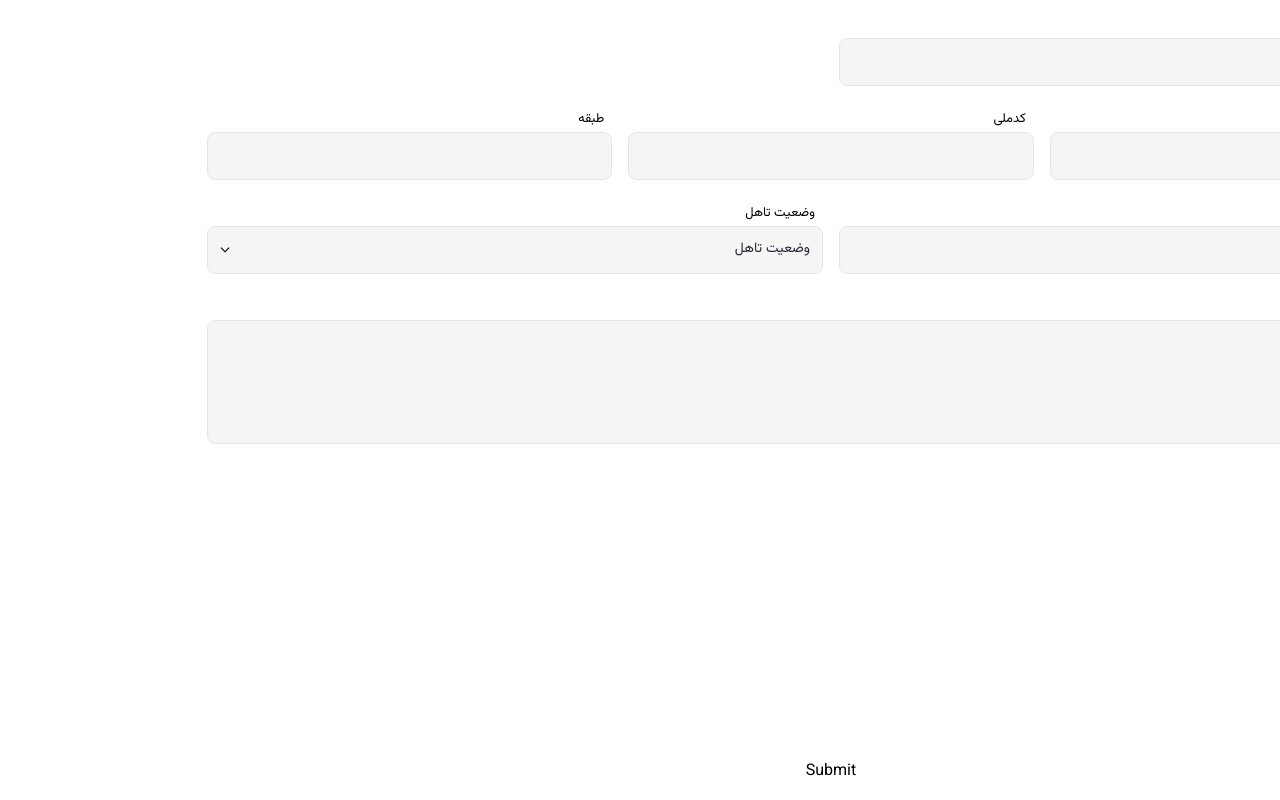
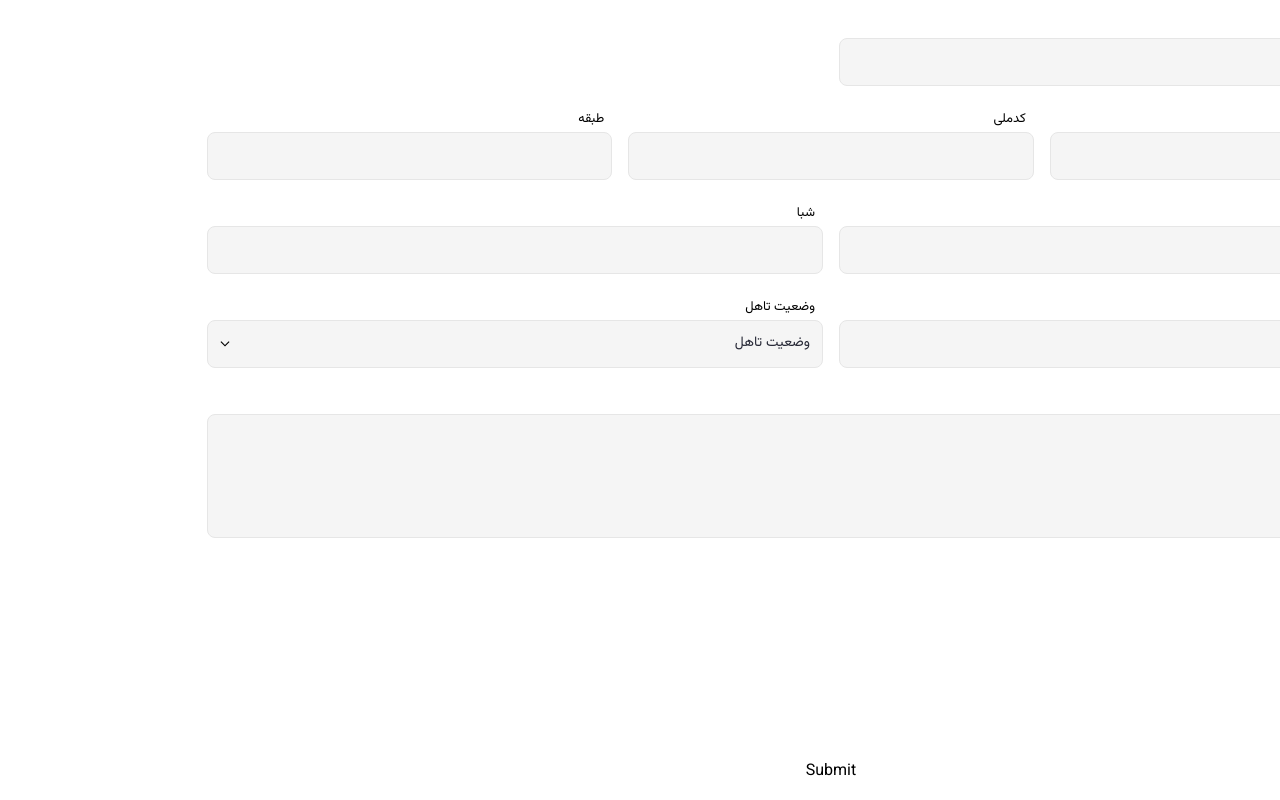
Before and after one commit to prhmhoseyni/react-persian-form, a React (Vite) app: page / in a window 1280 px wide. Built offline with nearby package versions, Linux system fonts and the light colour scheme.

Commit message:
feat: implement bank card & sheba form field

```diff
--- a/src/App.tsx
+++ b/src/App.tsx
@@ -17,6 +17,8 @@ function App() {
                     { type: "cellphone", name: "cellphone", label: "شماره تلفن", md: 4 },
                     { type: "numeric", name: "numeric", label: "کدملی", md: 4 },
                     { type: "number", name: "number", label: "طبقه", md: 4 },
+                    { type: "bank-card", name: "bank_card", label: "شماره کارت", md: 6 },
+                    { type: "sheba", name: "sheba", label: "شبا", md: 6 },
                     { type: "amount", name: "amount", label: "مبلغ", md: 6 },
                     {
                         type: "select",
--- /dev/null
+++ b/src/components/molecules/BankCard.tsx
@@ -0,0 +1,34 @@
+import Input from "../atoms/Input.tsx";
+import type { FormFieldProps } from "../../types";
+
+export default function BankCard(props: FormFieldProps<HTMLInputElement>) {
+    const { name, control, ...rest } = props;
+
+    function formatValue(value: string): string {
+        value = (value ?? "").replace(/[^0-9]+/g, ""); // remove-characters
+
+        return (value ?? "").split("").reduce((acc, cur, currentIndex) => {
+            // format-bank-card
+            acc += ([4, 8, 12].includes(currentIndex) ? " " : "") + cur;
+            return acc;
+        }, "");
+    }
+
+    function resetValue(value: string): string {
+        value = (value ?? "").replace(/[^0-9]+/g, ""); // remove-characters
+        return value.slice(0, 16);
+    }
+
+    return (
+        <Input
+            type="text"
+            inputMode="numeric"
+            dir="ltr"
+            name={name}
+            control={control}
+            formatValue={formatValue}
+            resetValue={resetValue}
+            {...rest}
+        />
+    );
+}
--- a/src/components/molecules/Cellphone.tsx
+++ b/src/components/molecules/Cellphone.tsx
@@ -9,7 +9,7 @@ export default function Cellphone(props: FormFieldProps<HTMLInputElement>) {
 
         return (value ?? "").split("").reduce((acc, cur, currentIndex) => {
             // format-cellphone-number
-            acc += (currentIndex === 4 || currentIndex === 7 ? " " : "") + cur;
+            acc += ([4, 7].includes(currentIndex) ? " " : "") + cur;
             return acc;
         }, "");
     }
--- /dev/null
+++ b/src/components/molecules/Sheba.tsx
@@ -0,0 +1,34 @@
+import Input from "../atoms/Input.tsx";
+import type { FormFieldProps } from "../../types";
+
+export default function Sheba(props: FormFieldProps<HTMLInputElement>) {
+    const { name, control, ...rest } = props;
+
+    function formatValue(value: string): string {
+        value = (value ?? "").replace(/[^0-9]+/g, ""); // remove-characters
+
+        return (value ?? "").split("").reduce((acc, cur, currentIndex) => {
+            // format-sheba
+            acc += ([2, 6, 10, 14, 18, 22].includes(currentIndex) ? " " : "") + cur;
+            return acc;
+        }, "");
+    }
+
+    function resetValue(value: string): string {
+        value = (value ?? "").replace(/[^0-9]+/g, ""); // remove-characters
+        return value.slice(0, 24);
+    }
+
+    return (
+        <Input
+            type="text"
+            inputMode="numeric"
+            dir="ltr"
+            name={name}
+            control={control}
+            formatValue={formatValue}
+            resetValue={resetValue}
+            {...rest}
+        />
+    );
+}
--- a/src/components/template/PersianFormFields.tsx
+++ b/src/components/template/PersianFormFields.tsx
@@ -7,6 +7,8 @@ import Text from "../molecules/Text.tsx";
 import Textarea from "../molecules/Textarea.tsx";
 import Select from "../molecules/Select.tsx";
 import Number from "../molecules/Number.tsx";
+import BankCard from "../molecules/BankCard.tsx";
+import Sheba from "../molecules/Sheba.tsx";
 import { FormField } from "../../types";
 
 interface Props {
@@ -52,6 +54,8 @@ export default function PersianFormFields(props: Props) {
                         {type === "text" && <Text name={name} control={props.control} variant={props.variant} />}
                         {type === "numeric" && <Numeric name={name} control={props.control} variant={props.variant} />}
                         {type === "cellphone" && <Cellphone name={name} control={props.control} variant={props.variant} />}
+                        {type === "bank-card" && <BankCard name={name} control={props.control} variant={props.variant} />}
+                        {type === "sheba" && <Sheba name={name} control={props.control} variant={props.variant} />}
                         {type === "number" && <Number name={name} control={props.control} variant={props.variant} />}
                         {type === "amount" && <Amount name={name} control={props.control} variant={props.variant} />}
                         {type === "textarea" && <Textarea name={name} control={props.control} variant={props.variant} />}
```
